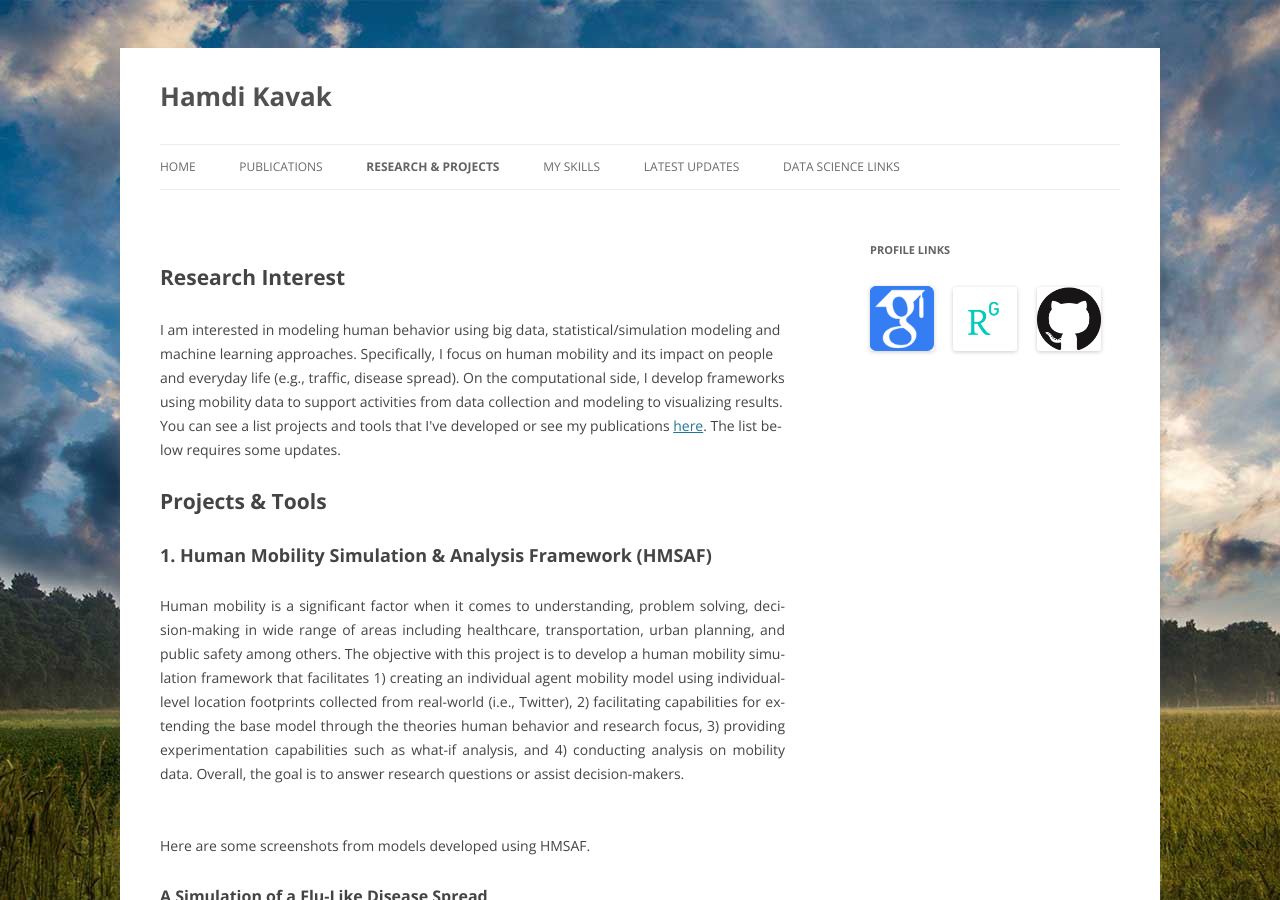
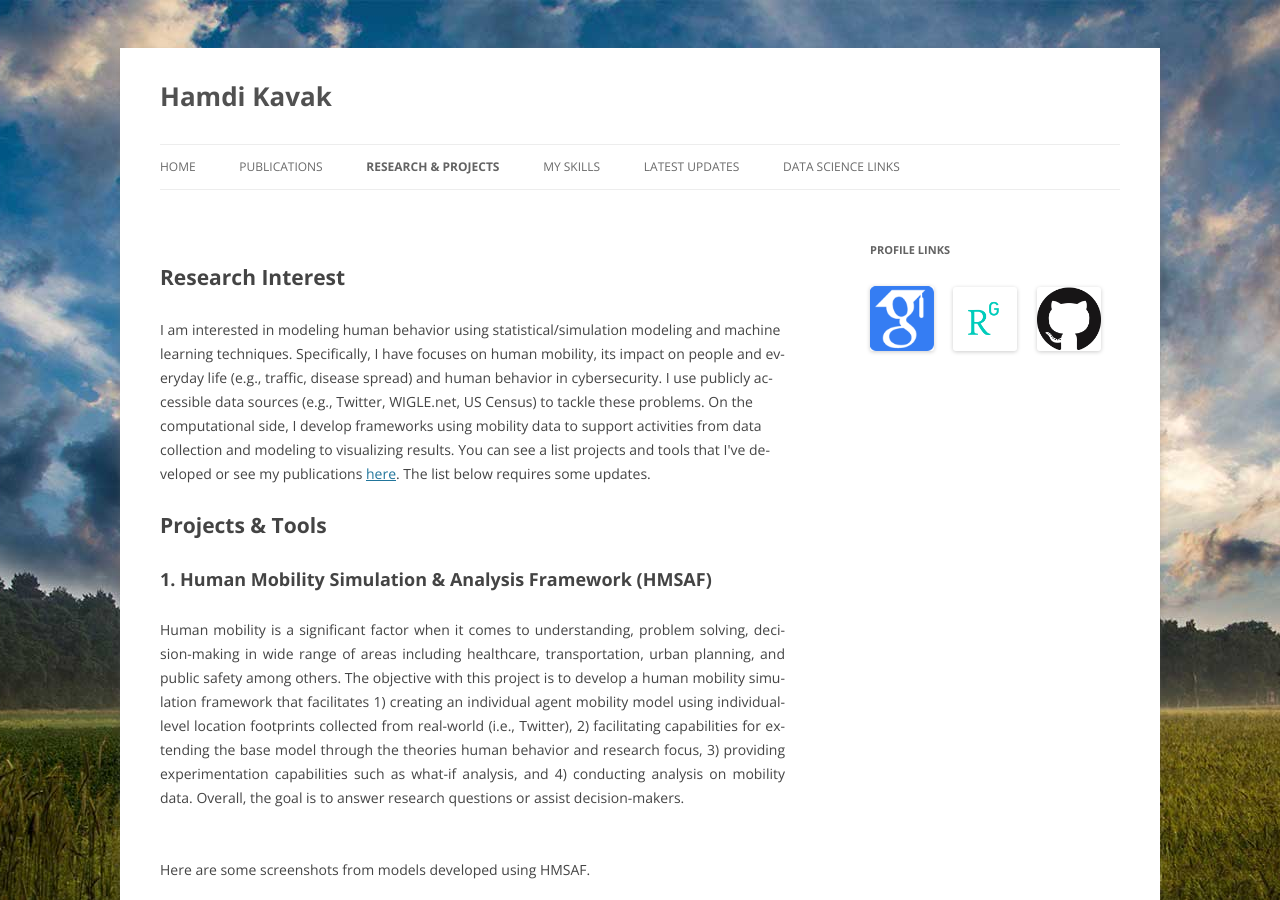
Before and after one commit to hamdikavak/hamdikavak.github.io, a Jekyll site: the page built from research-and-projects/index.html, in a window 1280 px wide and 900 px high. Built offline with Jekyll 4.4.1, drawn with Linux system fonts in a browser that asks for light colours; nearby versions of some CDN libraries; library files that are not in the unit come from our copies.

Commit message:
Update index.html

```diff
--- a/research-and-projects/index.html
+++ b/research-and-projects/index.html
@@ -7,8 +7,9 @@ current_page_research: current_page_item
 ---
 <h1>Research Interest</h1>
 <p>
-I am interested in modeling human behavior using big data, statistical/simulation modeling and machine learning approaches.
-  Specifically, I focus on human mobility and its impact on people and everyday life (e.g., traffic, disease spread).
+I am interested in modeling human behavior using statistical/simulation modeling and machine learning techniques.
+  Specifically, I have focuses on human mobility, its impact on people and everyday life (e.g., traffic, disease spread) and human behavior in cybersecurity.
+  I use publicly accessible data sources (e.g., Twitter, WIGLE.net, US Census) to tackle these problems.
   On the computational side, I develop frameworks using mobility data to support activities from data collection and modeling to visualizing results.
   You can see a list projects and tools that I've developed or see my publications <a title="Publications" href="{{ site.baseurl }}/publications/">here</a>.
   The list below requires some updates.
```
